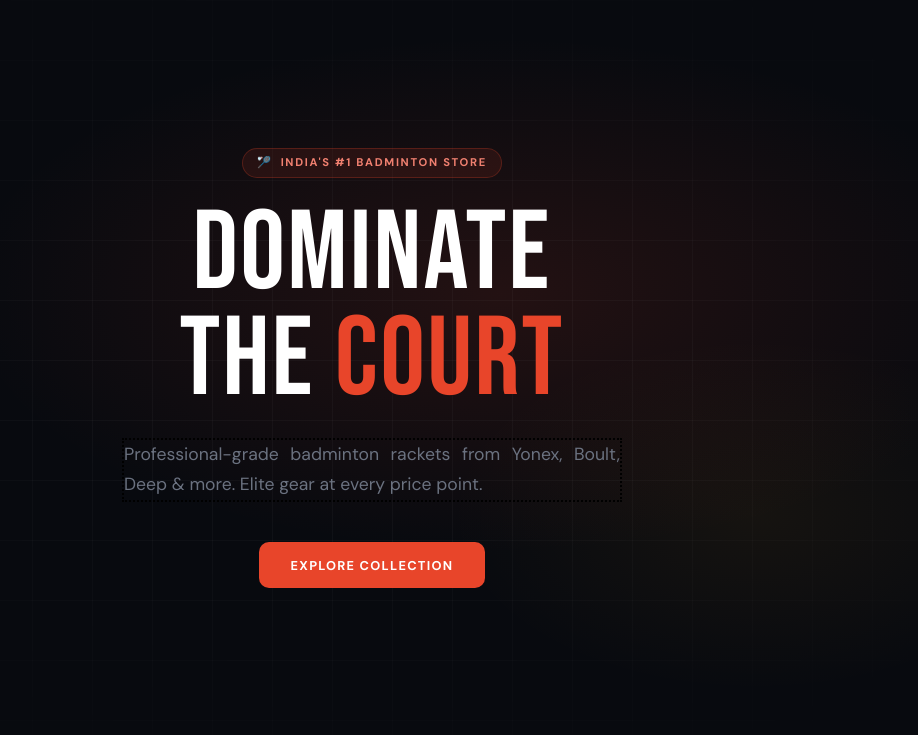
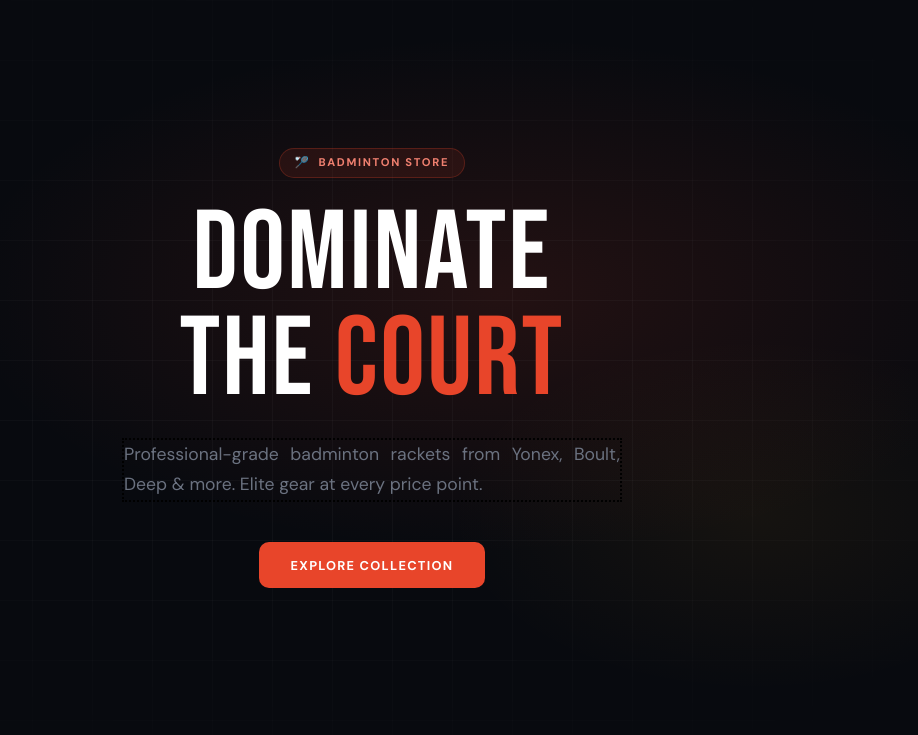
Before and after one commit to Deepsambhavani/Racket_Hub, a Django app: template templates/website/index.html in a window 1280 px wide. Shown: the part 65-800 px from the top of the page, without its empty margins (268-1186 px from the left). Run offline with Django 3.2, Linux system fonts and the light colour scheme; the template is opened without the code that fills it, so the values that code supplies are empty; style sheets or scripts are compiled from the project's sources; some libraries are stand-ins or nearby versions.

Commit message:
Racket_hub

```diff
--- a/templates/website/index.html
+++ b/templates/website/index.html
@@ -145,7 +145,7 @@
 <section class="hero">
     <div class="grid-bg"></div>
     <div class="hero-content">
-        <div class="hero-badge">India's #1 Badminton Store</div>
+        <div class="hero-badge">Badminton Store</div>
         <h1 class="hero-title">
             Dominate<br>The <span class="accent">Court</span>
         </h1>
```
